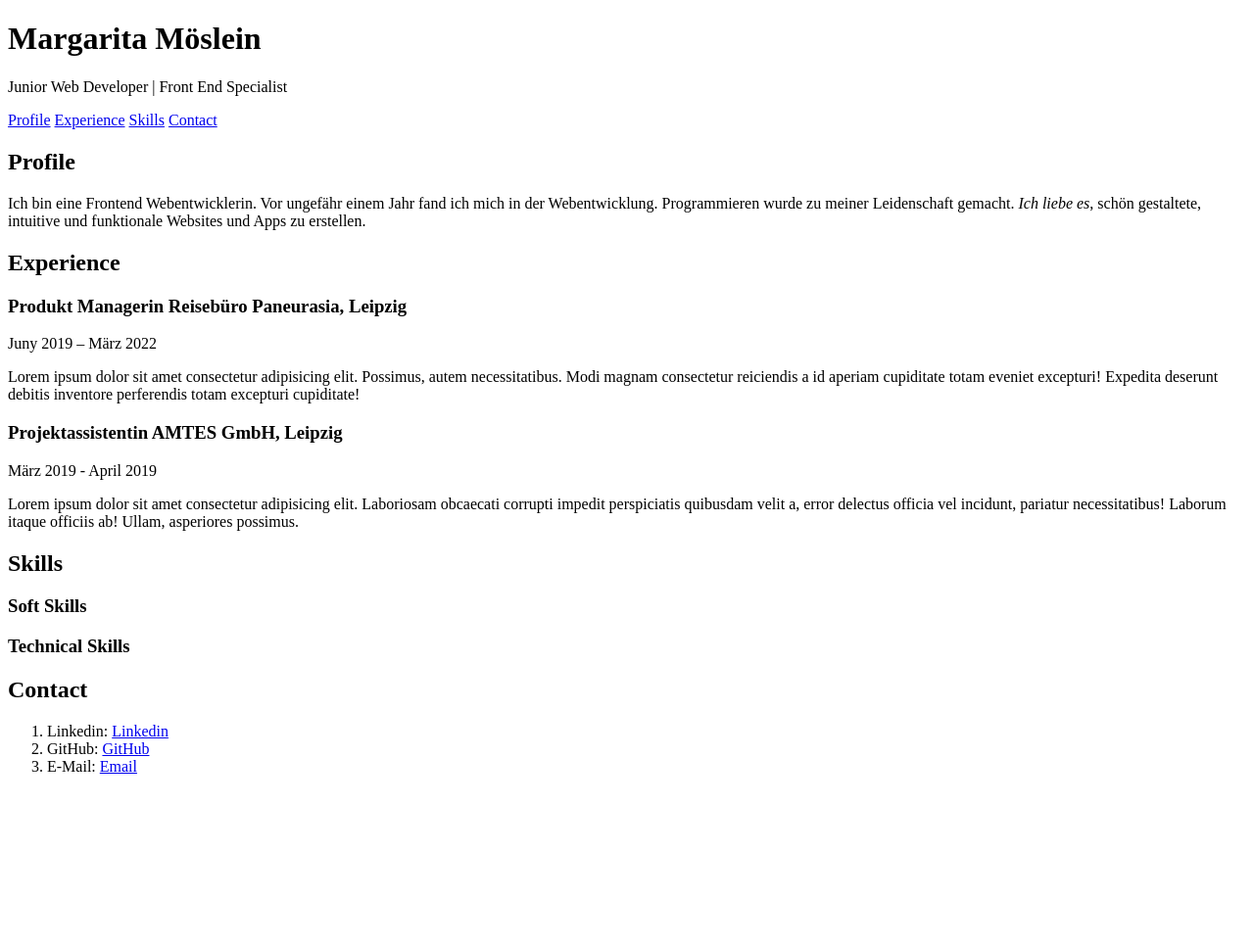
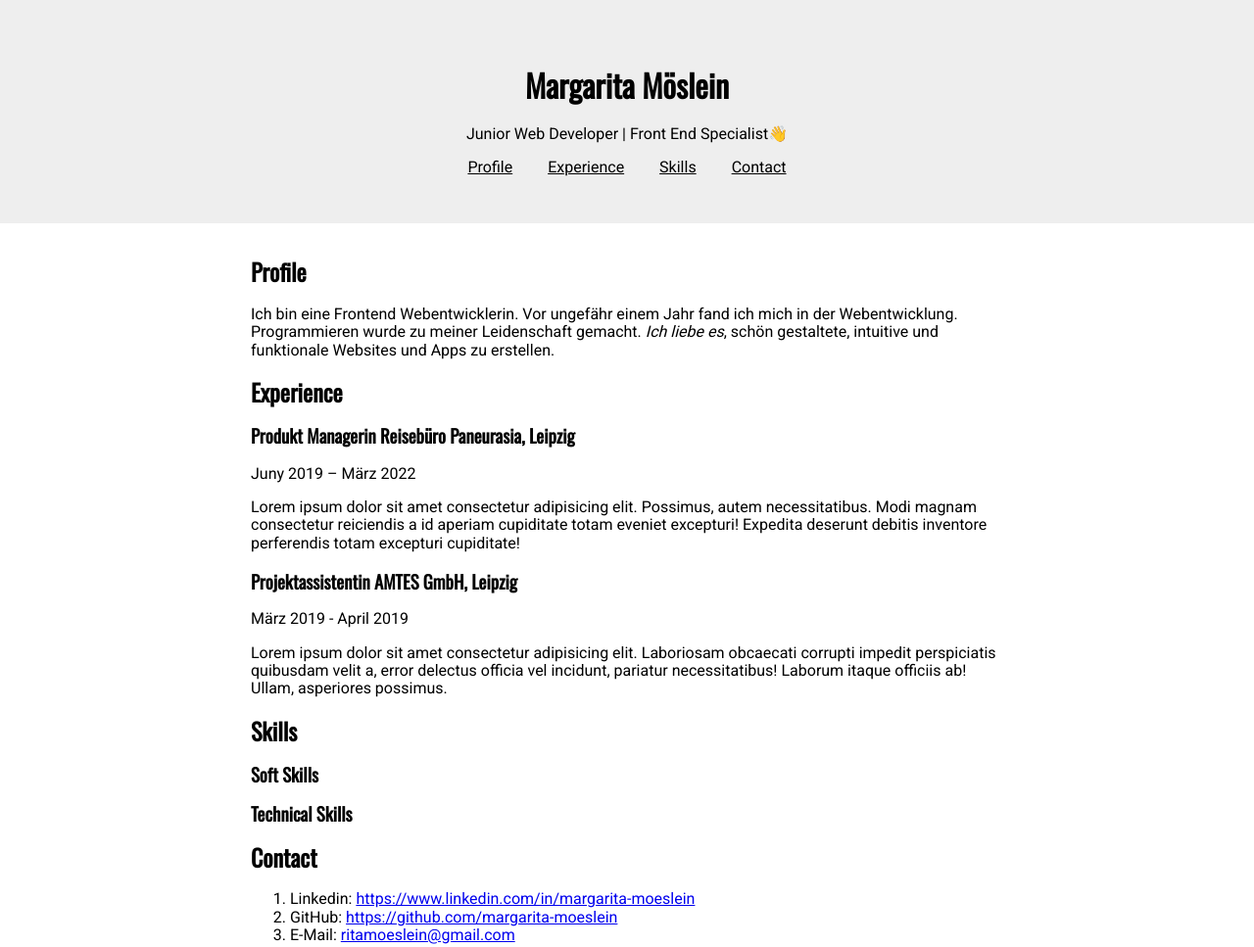
Before and after one commit to margarita-moeslein/cv-html-foundation, a plain HTML site: page index.html in a window 1280 px wide. Shown: the whole page at 98% size. Before the commit the page ends 808 px from the top, so only its background shows below. Drawn offline with nearby package versions, Linux system fonts and the light colour scheme.

Commit message:
basic styling

```diff
--- a/index.html
+++ b/index.html
@@ -8,20 +8,24 @@
     <title>Mein Weg bis zu Ihnen™️</title>
     <meta name="description" content="Margarita's CV" />
     <meta name="author" content="Margarita Möslein" />
+    <link rel="stylesheet" href="https://unpkg.com/normalize.css@8.0.1/normalize.css" />
+    <link rel="stylesheet" href="style.css" />
+    <link rel="preconnect" href="https://fonts.gstatic.com" />
+    <link href="https://fonts.googleapis.com/css2?family=Oswald&family=Roboto&display=swap" rel="stylesheet" />
 </head>
 
 <body>
-    <header>
+    <header class="header">
         <h1>Margarita Möslein</h1>
-        <p>Junior Web Developer | Front End Specialist</p>
+        <p class="profession">Junior Web Developer | Front End Specialist</p>
         <nav>
-            <a href="#profile">Profile</a>
-            <a href="#experience">Experience</a>
-            <a href="#skills">Skills</a>
-            <a href="#contact">Contact</a>
+            <a class="nav-link" href="#profile">Profile</a>
+            <a class="nav-link" href="#experience">Experience</a>
+            <a class="nav-link" href="#skills">Skills</a>
+            <a class="nav-link" href="#contact">Contact</a>
         </nav>
     </header>
-    <main>
+    <main class="main">
         <article>
             <article id="profile">
                 <h2>Profile</h2>
@@ -78,14 +82,16 @@
                             <ol>
                                 <li>
                                     Linkedin:
-                                    <a href="https://www.linkedin.com/in/margarita-moeslein/">Linkedin</a>
+                                    <a
+                                        href="https://www.linkedin.com/in/margarita-moeslein/">https://www.linkedin.com/in/margarita-moeslein</a>
                                 </li>
                                 <li>GitHub:
-                                    <a href="https://github.com/margarita-moeslein">GitHub</a>
+                                    <a
+                                        href="https://github.com/margarita-moeslein">https://github.com/margarita-moeslein</a>
                                 </li>
                                 <li>
                                     E-Mail:
-                                    <a href="mailto:ritamoeslein@gmail.com">Email</a>
+                                    <a href="mailto:ritamoeslein@gmail.com">ritamoeslein@gmail.com</a>
                                 </li>
                             </ol>
                         </article>
--- /dev/null
+++ b/style.css
@@ -0,0 +1,72 @@
+*,
+*:before,
+*:after {
+  box-sizing: border-box;
+}
+
+* {
+  font-family: "Roboto", sans-serif;
+}
+
+h1,
+h2,
+h3,
+h4,
+h5,
+h6 {
+  font-family: "Oswald", sans-serif;
+}
+
+body {
+  margin: 0;
+}
+
+*::selection {
+  background-color: plum;
+}
+
+.header {
+  padding: 48px 16px;
+  text-align: center;
+  background-color: #eee;
+}
+
+.profession::after {
+  content: "👋";
+}
+
+.nav-link {
+  padding: 4px 8px;
+  color: black;
+}
+
+.nav-link:hover {
+  color: black;
+  background-color: lightgray;
+}
+
+.nav-link:active {
+  color: white;
+  background-color: grey;
+}
+
+.nav-link + .nav-link {
+  margin-left: 16px;
+}
+.main {
+  max-width: 800px;
+  margin: 0 auto;
+  padding: 16px;
+}
+
+.main > * + * {
+  margin-top: 48px;
+}
+
+.main > * {
+  border-top: 2px solid grey;
+}
+
+.main > *:first-child {
+  border-top: none;
+}
```
